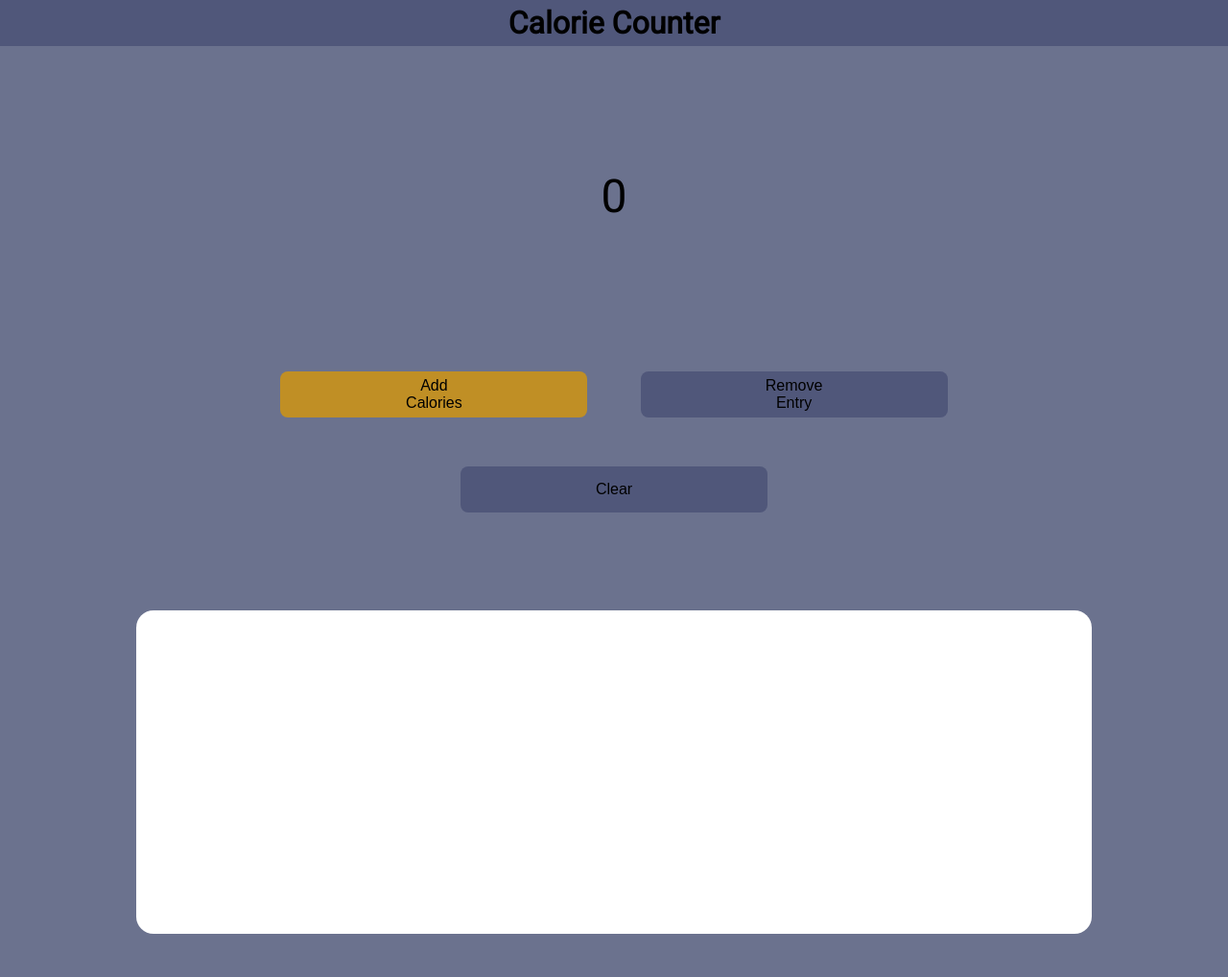
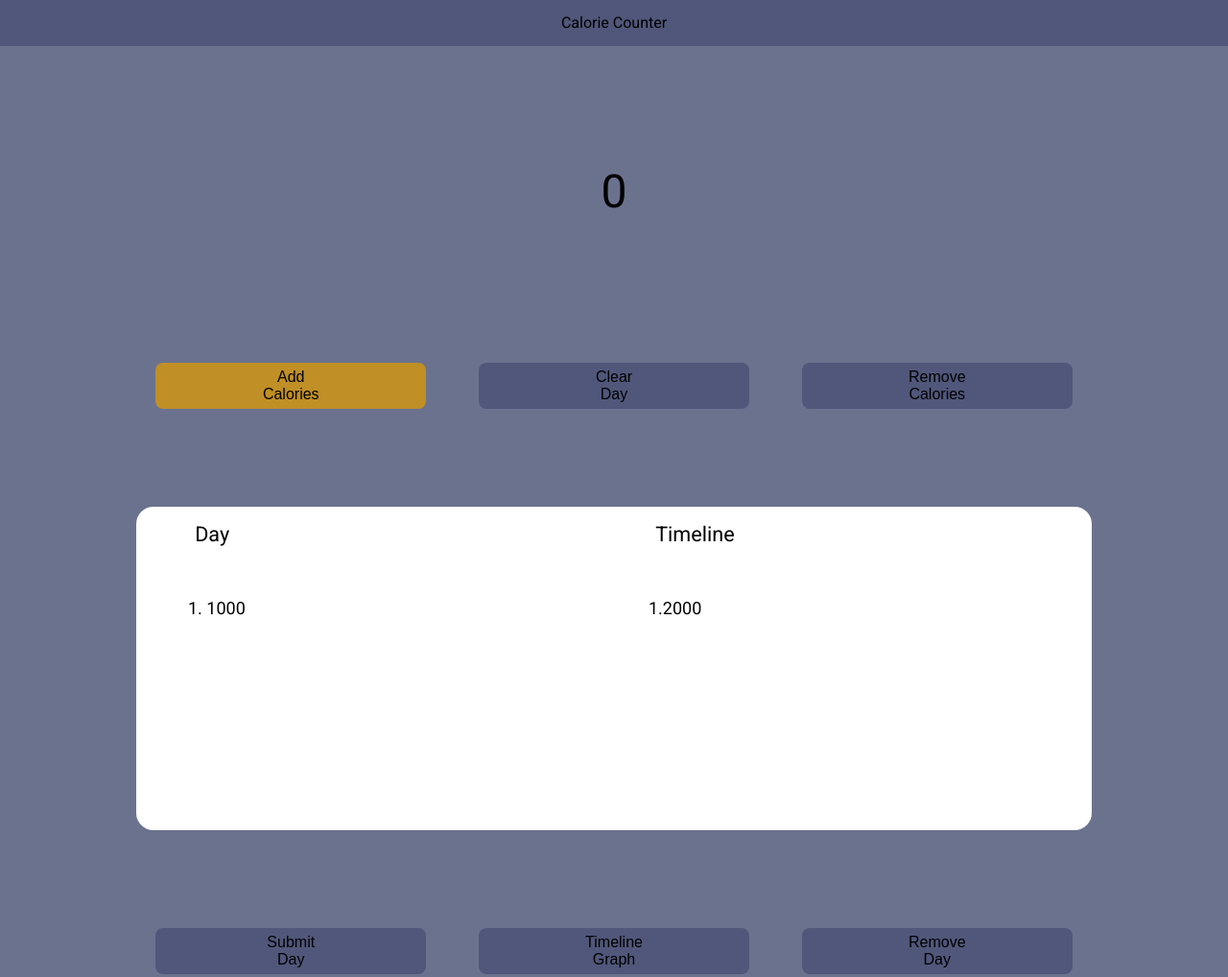
Before and after one commit to kaidx3/ezCalorieCounter, a plain HTML site: page index.html in a window 1280 px wide. Shown: the top 1018 px of the page at 96% size. Drawn offline with Linux system fonts and the light colour scheme.

Commit message:
fixed styling, added timeline, formatted code, etc. etc.

```diff
--- /dev/null
+++ b/css/reset.css
@@ -0,0 +1,46 @@
+html, body, div, span, applet, object, iframe,
+h1, h2, h3, h4, h5, h6, p, blockquote, pre,
+a, abbr, acronym, address, big, cite, code,
+del, dfn, em, font, img, ins, kbd, q, s, samp,
+small, strike, strong, sub, sup, tt, var,
+dl, dt, dd, ol, ul, li,
+fieldset, form, label, legend,
+table, caption, tbody, tfoot, thead, tr, th, td {
+	margin: 0;
+	padding: 0;
+	border: 0;
+	outline: 0;
+	font-weight: inherit;
+	font-style: inherit;
+	font-size: 100%;
+	font-family: inherit;
+	vertical-align: baseline;
+}
+/* remember to define focus styles! */
+:focus {
+	outline: 0;
+}
+body {
+	line-height: 1;
+	color: black;
+	background: white;
+}
+ol, ul {
+	list-style: none;
+}
+/* tables still need 'cellspacing="0"' in the markup */
+table {
+	border-collapse: separate;
+	border-spacing: 0;
+}
+caption, th, td {
+	text-align: left;
+	font-weight: normal;
+}
+blockquote:before, blockquote:after,
+q:before, q:after {
+	content: "";
+}
+blockquote, q {
+	quotes: "" "";
+}
--- a/css/styles.css
+++ b/css/styles.css
@@ -3,20 +3,17 @@
 html{
     font-family: 'Roboto', sans-serif;
     margin: 0;
-    width: 100%;
     height: 100%;
 }
 
 body{
     margin: 0;
     background-color: #6B728E;
+    overflow: hidden;
     height: 100%;
-    width: 100%;
-    overflow: hidden;
 }
 
 main{
-    width: 100%;
     height: 94%;
 }
 
@@ -27,25 +24,25 @@ header{
     display: flex;
     justify-content: center;
     align-items: center;
+    margin-bottom: 10%;
 }
 
 h1{
-    margin-top: 0;
-    margin-bottom: 0;
+    margin: 0;
 }
 
 .calorie-count-container{
     text-align: center;
+    margin-bottom: 10%;
 }
 
 #calorie-count{
     font-size: 3em;
-    margin: 10%;
 }
 
 .main-btn{
     font-size: medium;
-    width: 25%;
+    width: 22%;
     height: 3em;
     border-radius: 0.5em;
     border: none;
@@ -56,6 +53,7 @@ h1{
     align-items: center;
     text-align: center;
     justify-content: center;
+
 }
 
 .button-container *{
@@ -63,15 +61,48 @@ h1{
 }
 
 .entries-list{
+    height: 40%;
     margin: 6% auto 6% auto;
     background-color: white;
     width: 75%;
-    height: 40%;
-    overflow: scroll;
     padding: 1em;
     font-size: large;
+    border-radius: 1em;
+}
+
+.list-titles{
+    font-size: larger;
+    display: flex;
+    justify-content: space-evenly;
+}
+
+.entry-lists{
+    height: 86%;
+    display: flex;
+    justify-content: space-evenly;
+    margin-bottom: 4%;
+}
+
+.list-btns{
+    display: flex;
+    justify-content: space-around;
+}
+
+.title-container{
+    width: 50%;
+    justify-content: left;
+    padding-left: 2em;
+    padding-right: 2em;
+    margin-bottom: 6%;
+}
+
+.entries-list-child{
+    width: 50%;
+    justify-content: left;
+    padding-left: 2em;
+    padding-right: 2em;
     overflow-x: hidden;
-    border-radius: 1em;
+    overflow-y: scroll;
 }
 
 .orange{
--- a/index.html
+++ b/index.html
@@ -6,6 +6,7 @@
     <meta name="viewport" content="width=device-width, initial-scale=1.0">
     <title>ezCalorieCounter</title>
     <link rel="icon" type="image/x-icon" href="./img/kcal-logo.jpg">
+    <link rel="stylesheet" href="./css/reset.css">
     <link rel="stylesheet" href="./css/styles.css">
     <link rel="manifest" href="./manifest.json">
     <script defer src="./js/main.js"></script>
@@ -21,20 +22,33 @@
 
         <section class="button-container">
             <button class="main-btn orange" id="add-calories-btn">Add<br>Calories</button>
-            <button class="main-btn blue" id="remove-entry-btn">Remove<br>Entry</button>
-        </section>
-
-        <section class="button-container">
-            <button class="main-btn blue" id="clear-btn">Clear</button>
+            <button class="main-btn blue" id="clear-btn">Clear<br>Day</button>
+            <button class="main-btn blue" id="remove-day-entry-btn">Remove<br>Calories</button>
         </section>
 
         <section class="entries-list">
-
+            <div class="list-titles">
+                <div class="title-container">
+                    <h3>Day</h3>
+                </div>
+                <div class="title-container">
+                    <h3>Timeline</h3>
+                </div>
+            </div>
+            <div class="entry-lists">
+                <div class="entries-list-child" id="day-list">
+                    1. 1000
+                </div>
+                <div class="entries-list-child" id="timeline-list">
+                    1.2000
+                </div>
+            </div>
         </section>
 
         <section class="button-container">
             <button class="main-btn blue" id="submit-day-btn">Submit<br>Day</button>
-            <button class="main-btn blue" id="view-timeline-btn">View<br>Timeline</button>
+            <button class="main-btn blue" id="view-timeline-btn">Timeline<br>Graph</button>
+            <button class="main-btn blue" id="remove-timeline-entry-btn">Remove<br>Day</button>
         </section>
     </main>
 
--- a/js/main.js
+++ b/js/main.js
@@ -1,16 +1,21 @@
 //variables
 let addCalorieBtn = document.querySelector("#add-calories-btn")
-let removeEntryBtn = document.querySelector("#remove-entry-btn")
+let removeEntryBtn = document.querySelector("#remove-day-entry-btn")
+let removeDayBtn = document.querySelector("#remove-timeline-entry-btn")
 let clearBtn = document.querySelector("#clear-btn")
-let caloriesListContainer = document.querySelector(".entries-list")
+let caloriesListContainerDay = document.querySelector("#day-list")
+let caloriesListContainerTimeline = document.querySelector("#timeline-list")
 let calorieCounter = document.querySelector("#calorie-count")
+let submitDayBtn = document.querySelector("#submit-day-btn")
 let entriesCount = 1
+let entriesCountTimeline = 1
 let totalCalories = 0
 let caloriesList = []
+let caloriesTimeline = []
 
 //event listeners
 window.addEventListener("load", () => {
-    if (localStorage.getItem("caloriesList") != null && localStorage.getItem("entriesCount") != null){
+    if (localStorage.getItem("caloriesList") != null && localStorage.getItem("entriesCount") != null && localStorage.getItem("caloriesTimeline") != null){
         loadData()
         updateAllDisplays()
     }
@@ -29,16 +34,13 @@ addCalorieBtn.addEventListener("click", () => {
 })
 
 removeEntryBtn.addEventListener("click", () => {
-    let index = getValidNumber("Please enter the item number from the list", "must be a number") - 1
-    if (caloriesList.length > 0 && index >= 0){
-        while (index + 1 > caloriesList.length){
-            index = getValidNumber("Must be a valid list item", "must be a number") - 1
-        }
-        if (index >= 0 && index <= caloriesList.length - 1){
-            caloriesList.splice(index, 1)
-            updateAllDisplaysAndSave()
-        }
-    }
+    removeEntry(caloriesList)
+    updateAllDisplaysAndSave()
+})
+
+removeDayBtn.addEventListener("click", () => {
+    removeEntry(caloriesTimeline)
+    updateAllDisplaysAndSave()
 })
 
 clearBtn.addEventListener("click", () => {
@@ -46,24 +48,29 @@ clearBtn.addEventListener("click", () => {
     updateAllDisplaysAndSave()
 })
 
+submitDayBtn.addEventListener("click", () => {
+    caloriesTimeline.push(totalCalories)
+    totalCalories = 0
+    caloriesList = []
+    updateAllDisplaysAndSave()
+})
+
 
 //functions
-const updateListDisplay = () => {
-    caloriesListContainer.innerHTML = ""
+const updateListDisplay = (display, list) => {
+    display.innerHTML = ""
     entriesCount = 1
-    caloriesList.forEach(entry => {
-        caloriesListContainer.innerHTML += `${entriesCount}. ${entry}<br>`
+    list.forEach(entry => {
+        display.innerHTML += `${entriesCount}. ${entry}<br>`
         entriesCount ++
     })
 }
 
 const updateCalorieCounter = () => {
     totalCalories = 0
-
     caloriesList.forEach(entry => {
         totalCalories += parseInt(entry)
     })
-
     calorieCounter.innerText = totalCalories
 }
 
@@ -78,23 +85,39 @@ const getValidNumber = (promptText, errorText) => {
     return number
 }
 
+const removeEntry = (list) => {
+    let index = getValidNumber("Please enter the item number from the list", "must be a number") - 1
+    if (list.length > 0 && index >= 0){
+        while (index + 1 > list.length){
+            index = getValidNumber("Must be a valid list item", "must be a number") - 1
+        }
+        if (index >= 0 && index <= list.length - 1){
+            list.splice(index, 1)
+        }
+    }
+}
+
 const saveData = () => {
     localStorage.setItem("caloriesList", JSON.stringify(caloriesList))
     localStorage.setItem("entriesCount", JSON.stringify(entriesCount))
+    localStorage.setItem("caloriesTimeline", JSON.stringify(caloriesTimeline))
 }
 
 const loadData = () => {
     caloriesList = JSON.parse(localStorage.getItem("caloriesList"))
     entriesCount = JSON.parse(localStorage.getItem("entriesCount"))
+    caloriesTimeline = JSON.parse(localStorage.getItem("caloriesTimeline"))
 }
 
 const updateAllDisplaysAndSave = () => {
     updateCalorieCounter()
-    updateListDisplay()
+    updateListDisplay(caloriesListContainerDay, caloriesList)
+    updateListDisplay(caloriesListContainerTimeline, caloriesTimeline)
     saveData()
 }
 
 const updateAllDisplays = () => {
     updateCalorieCounter()
-    updateListDisplay()
+    updateListDisplay(caloriesListContainerDay, caloriesList)
+    updateListDisplay(caloriesListContainerTimeline, caloriesTimeline)
 }
```
Also changed, not shown: 1 other file.
